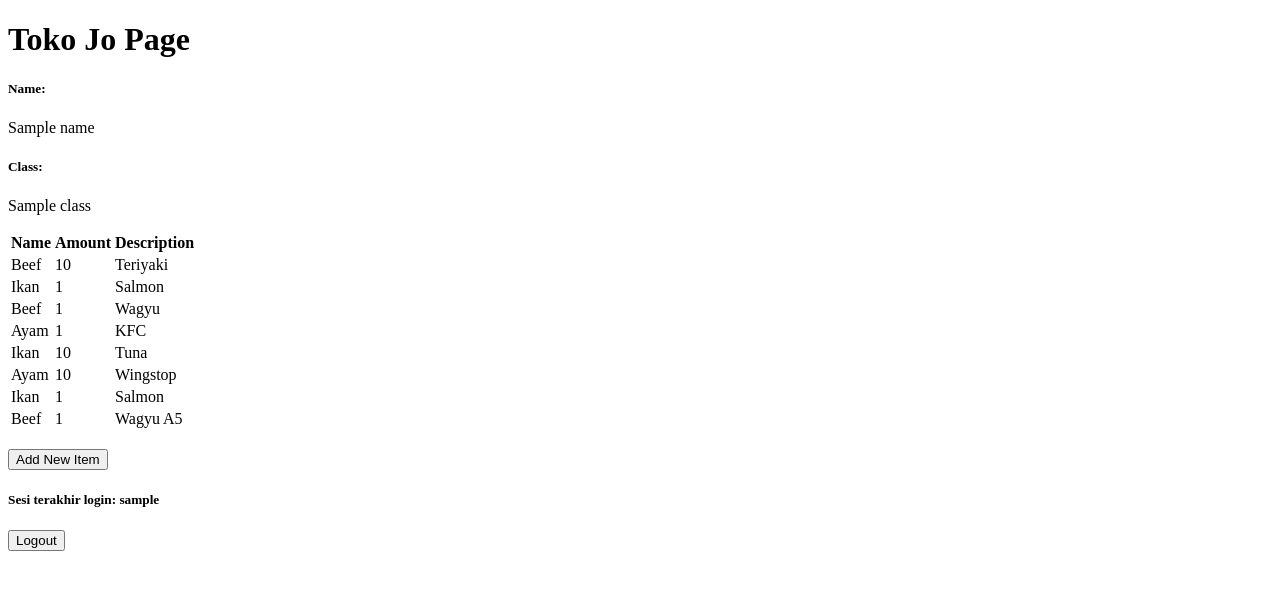
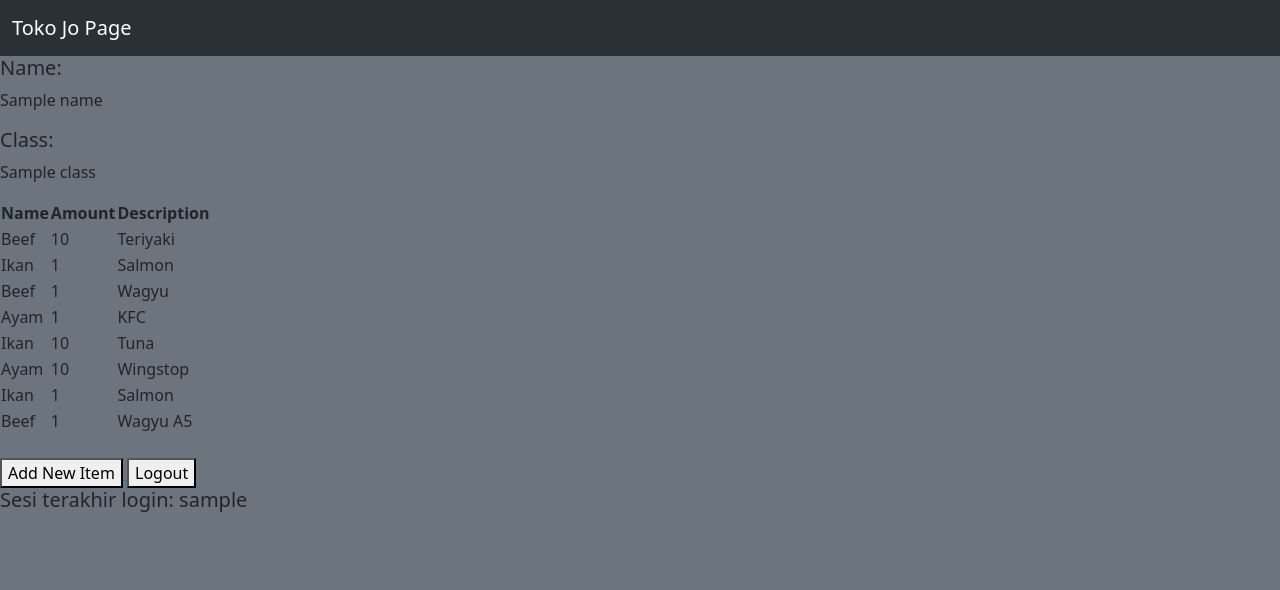
Before and after one commit to johaneswisa/toko-jo, a Django app: template main/templates/main.html in a window 1280 px wide. Shown: the top 590 px of the page. Run offline with Django 4.2, Linux system fonts and the light colour scheme; data comes from the database, SQL or seed files in the repository; both versions use the stored data as it was after the commit; the template is opened without the code that fills it: values that come from a table or form of the project are taken from there, most other values are stand-ins (such as "Sample title", 1, 10 or a date in 2020).

Commit message:
feat: did some designs

```diff
--- a/main/models.py
+++ b/main/models.py
@@ -5,4 +5,5 @@ class Item(models.Model):
     name = models.CharField(max_length=255)
     amount = models.IntegerField()
     description = models.TextField()
+
 # Create your models here.
--- a/main/templates/create_item.html
+++ b/main/templates/create_item.html
@@ -1,6 +1,7 @@
 {% extends 'base.html' %}
 
 {% block content %}
+<body class="bg-secondary"></body>
 <h1>Add New Item</h1>
 
 <form method="POST">
--- a/main/templates/login.html
+++ b/main/templates/login.html
@@ -5,7 +5,7 @@
 {% endblock meta %}
 
 {% block content %}
-
+<body class="bg-secondary"></body>
 <div class = "login">
 
     <h1>Login</h1>
--- a/main/templates/main.html
+++ b/main/templates/main.html
@@ -1,7 +1,20 @@
 {% extends 'base.html' %}
 
 {% block content %}
-    <h1>Toko Jo Page</h1>
+    <body class="bg-secondary"></body>
+    <nav class="navbar navbar-expand-lg bg-body-tertiary" data-bs-theme="dark">
+
+        <div class="container-fluid">
+          <a class="navbar-brand" href="#">Toko Jo Page</a>
+          <button class="navbar-toggler" type="button" data-bs-toggle="collapse" data-bs-target="#navbarNav" aria-controls="navbarNav" aria-expanded="false" aria-label="Toggle navigation">
+            <span class="navbar-toggler-icon"></span>
+          </button>
+          <div class="collapse navbar-collapse" id="navbarNav">
+            <ul class="navbar-nav">
+            </ul>
+          </div>
+        </div>
+      </nav>
 
     <h5>Name:</h5>
     <p>{{name}}</p>
@@ -34,11 +47,11 @@
             Add New Item
         </button>
     </a>
-    <h5>Sesi terakhir login: {{ last_login }}</h5>
     <a href="{% url 'main:logout' %}">
         <button>
             Logout
         </button>
     </a>
+    <h5>Sesi terakhir login: {{ last_login }}</h5>
 
 {% endblock content %}
--- a/main/templates/register.html
+++ b/main/templates/register.html
@@ -5,7 +5,7 @@
 {% endblock meta %}
 
 {% block content %}
-
+<body class="bg-secondary"></body>
 <div class = "login">
 
     <h1>Register</h1>
--- a/templates/base.html
+++ b/templates/base.html
@@ -2,13 +2,14 @@
 <!DOCTYPE html>
 <html lang="en">
     <head>
-        <meta charset="UTF-8" />
-        <meta
-            name="viewport"
-            content="width=device-width, initial-scale=1.0"
-        />
         {% block meta %}
+            <meta charset="UTF-8" />
+            <meta name="viewport" content="width=device-width, initial-scale=1.0">
         {% endblock meta %}
+        <link href="https://cdn.jsdelivr.net/npm/bootstrap@5.3.2/dist/css/bootstrap.min.css" rel="stylesheet" integrity="sha384-T3c6CoIi6uLrA9TneNEoa7RxnatzjcDSCmG1MXxSR1GAsXEV/Dwwykc2MPK8M2HN" crossorigin="anonymous">
+        <script src="https://code.jquery.com/jquery-3.6.0.min.js" integrity="sha384-KyZXEAg3QhqLMpG8r+J4jsl5c9zdLKaUk5Ae5f5b1bw6AUn5f5v8FZJoMxm6f5cH1" crossorigin="anonymous"></script>
+        <script src="https://cdn.jsdelivr.net/npm/@popperjs/core@2.11.8/dist/umd/popper.min.js" integrity="sha384-I7E8VVD/ismYTF4hNIPjVp/Zjvgyol6VFvRkX/vR+Vc4jQkC+hVqc2pM8ODewa9r" crossorigin="anonymous"></script>
+        <script src="https://cdn.jsdelivr.net/npm/bootstrap@5.3.2/dist/js/bootstrap.min.js" integrity="sha384-BBtl+eGJRgqQAUMxJ7pMwbEyER4l1g+O15P+16Ep7Q9Q+zqX6gSbd85u4mG4QzX+" crossorigin="anonymous"></script>
     </head>
 
     <body>
```
Also changed, not shown: db.sqlite3.
